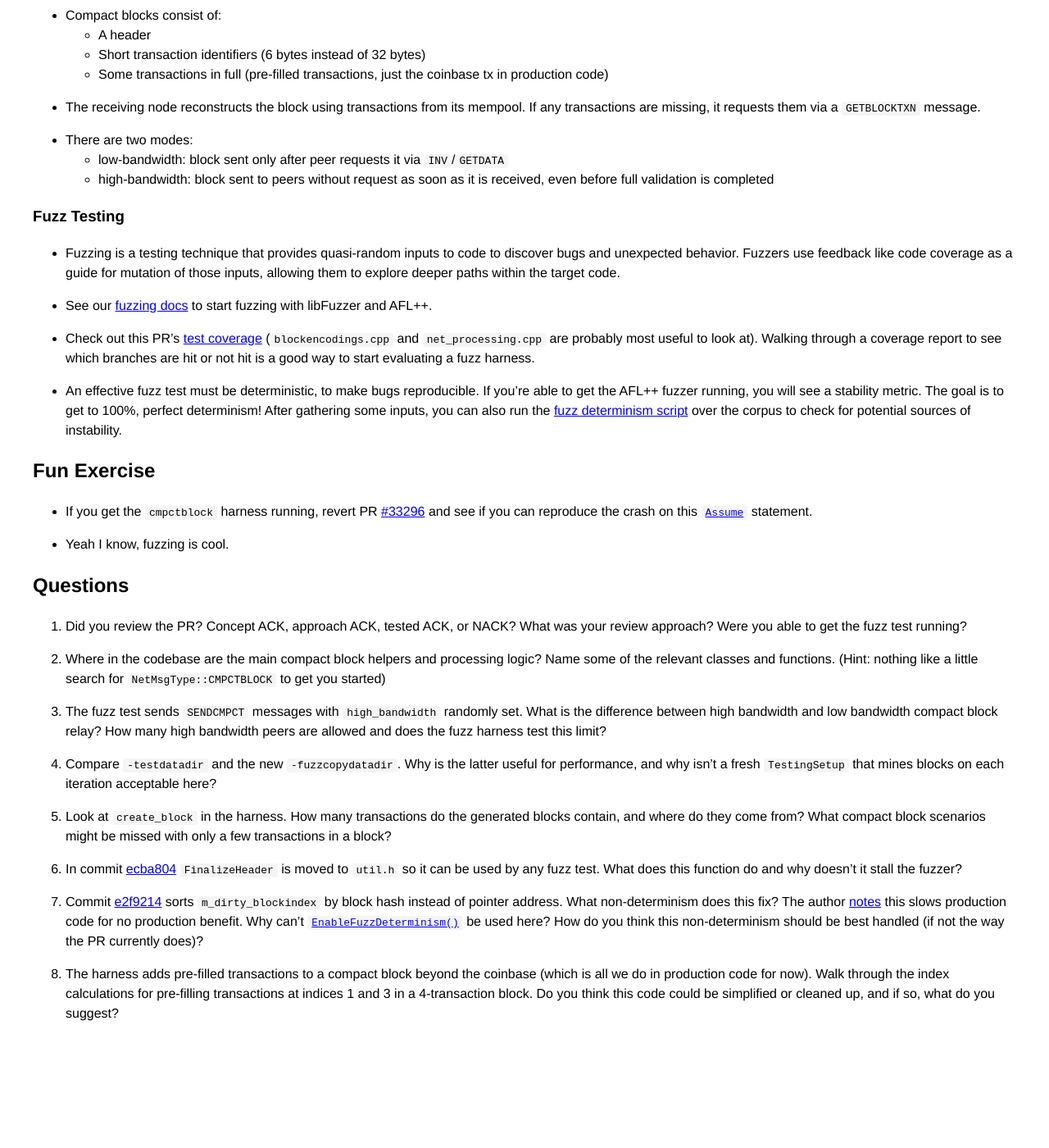
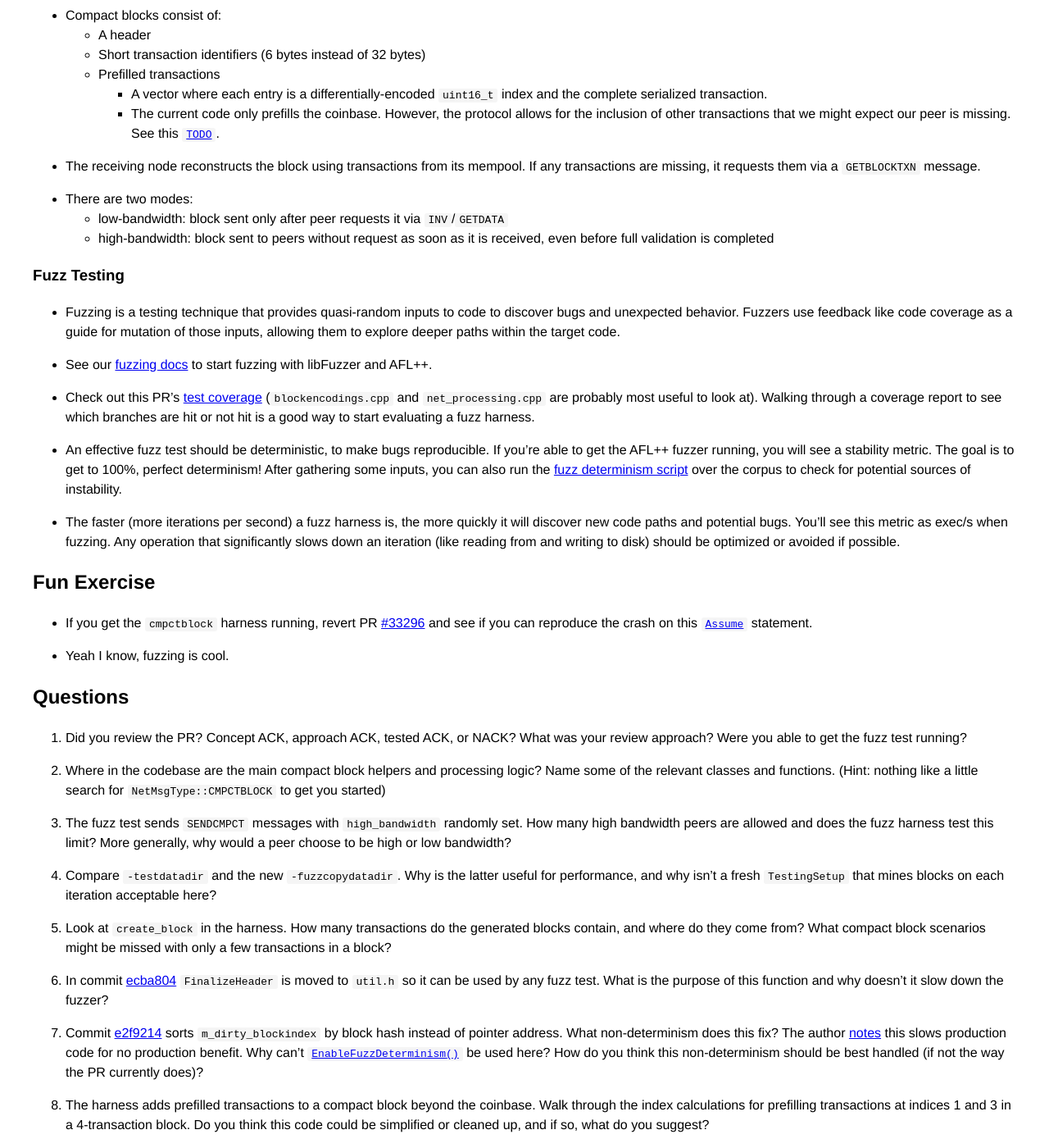
Before and after one commit to bitcoin-core-review-club/website, a Jekyll site: the page built from _posts/2025-10-08-#33300.md, in a window 1280 px wide and 1400 px high, scrolled down 656 px. Shown: the whole window at 82% size. Built offline with Jekyll 4.4.1, drawn with Linux system fonts in a browser that asks for light colours; before the commit the page ends 1920 px from its top, so only the background shows below that.

Commit message:
improvements to notes and questions

```diff
--- a/_posts/2025-10-08-#33300.md
+++ b/_posts/2025-10-08-#33300.md
@@ -26,7 +26,9 @@ commit: ed813c48f826d083becf93c741b483774c850c86
 - Compact blocks consist of:
   - A header
   - Short transaction identifiers (6 bytes instead of 32 bytes)
-  - Some transactions in full (pre-filled transactions, just the coinbase tx in production code)
+  - Prefilled transactions
+    - A vector where each entry is a differentially-encoded `uint16_t` index and the complete serialized transaction.
+    - The current code only prefills the coinbase. However, the protocol allows for the inclusion of other transactions that we might expect our peer is missing. See this [`TODO`](https://github.com/bitcoin/bitcoin/blob/1ed00a0d39d5190d8ad88a0dd705a09b56d987aa/src/blockencodings.cpp#L24).
 
 - The receiving node reconstructs the block using transactions from its mempool. If any transactions are missing, it requests them via a `GETBLOCKTXN` message.
 
@@ -43,7 +45,9 @@ commit: ed813c48f826d083becf93c741b483774c850c86
 
 - Check out this PR's [test coverage](https://marcofleon.github.io/coverage/cmpctblock/) (`blockencodings.cpp` and `net_processing.cpp` are probably most useful to look at). Walking through a coverage report to see which branches are hit or not hit is a good way to start evaluating a fuzz harness.
 
-- An effective fuzz test must be deterministic, to make bugs reproducible. If you’re able to get the AFL++ fuzzer running, you will see a stability metric. The goal is to get to 100%, perfect determinism! After gathering some inputs, you can also run the [fuzz determinism script](https://github.com/bitcoin/bitcoin/blob/master/contrib/devtools/deterministic-fuzz-coverage/src/main.rs) over the corpus to check for potential sources of instability.
+- An effective fuzz test should be deterministic, to make bugs reproducible. If you’re able to get the AFL++ fuzzer running, you will see a stability metric. The goal is to get to 100%, perfect determinism! After gathering some inputs, you can also run the [fuzz determinism script](https://github.com/bitcoin/bitcoin/blob/master/contrib/devtools/deterministic-fuzz-coverage/src/main.rs) over the corpus to check for potential sources of instability.
+
+- The faster (more iterations per second) a fuzz harness is, the more quickly it will discover new code paths and potential bugs. You'll see this metric as exec/s when fuzzing. Any operation that significantly slows down an iteration (like reading from and writing to disk) should be optimized or avoided if possible.
 
 
 ## Fun Exercise
@@ -59,17 +63,17 @@ commit: ed813c48f826d083becf93c741b483774c850c86
 
 2. Where in the codebase are the main compact block helpers and processing logic? Name some of the relevant classes and functions. (Hint: nothing like a little search for `NetMsgType::CMPCTBLOCK` to get you started)
 
-3. The fuzz test sends `SENDCMPCT` messages with `high_bandwidth` randomly set. What is the difference between high bandwidth and low bandwidth compact block relay? How many high bandwidth peers are allowed and does the fuzz harness test this limit?
+3. The fuzz test sends `SENDCMPCT` messages with `high_bandwidth` randomly set. How many high bandwidth peers are allowed and does the fuzz harness test this limit? More generally, why would a peer choose to be high or low bandwidth?
 
 4. Compare `-testdatadir` and the new `-fuzzcopydatadir`. Why is the latter useful for performance, and why isn’t a fresh `TestingSetup` that mines blocks on each iteration acceptable here?
 
 5. Look at `create_block` in the harness. How many transactions do the generated blocks contain, and where do they come from? What compact block scenarios might be missed with only a few transactions in a block?
 
-6. In commit [ecba804](https://github.com/bitcoin/bitcoin/pull/33300/commits/ecba804b0d034bbb6e61510cd2161b2ae449ac8d) `FinalizeHeader` is moved to `util.h` so it can be used by any fuzz test. What does this function do and why doesn’t it stall the fuzzer?
+6. In commit [ecba804](https://github.com/bitcoin/bitcoin/pull/33300/commits/ecba804b0d034bbb6e61510cd2161b2ae449ac8d) `FinalizeHeader` is moved to `util.h` so it can be used by any fuzz test. What is the purpose of this function and why doesn’t it slow down the fuzzer?
 
 7. Commit [e2f9214](https://github.com/bitcoin/bitcoin/pull/33300/commits/e2f921458913bcbbe74115cdb2174b0ab31784f2) sorts `m_dirty_blockindex` by block hash instead of pointer address. What non-determinism does this fix?  The author [notes](https://github.com/bitcoin/bitcoin/pull/33300#issuecomment-3308381089) this slows production code for no production benefit. Why can't [`EnableFuzzDeterminism()`](https://github.com/bitcoin/bitcoin/blob/acc7f2a433b131597124ba0fbbe9952c4d36a872/src/util/check.h#L34) be used here? How do you think this non-determinism should be best handled (if not the way the PR currently does)?
 
-8. The harness adds pre-filled transactions to a compact block beyond the coinbase (which is all we do in production code for now). Walk through the index calculations for pre-filling transactions at indices 1 and 3 in a 4-transaction block. Do you think this code could be simplified or cleaned up, and if so, what do you suggest?
+8. The harness adds prefilled transactions to a compact block beyond the coinbase. Walk through the index calculations for prefilling transactions at indices 1 and 3 in a 4-transaction block. Do you think this code could be simplified or cleaned up, and if so, what do you suggest?
 
 
 <!-- TODO: After a meeting, uncomment and add meeting log between the irc tags
```
